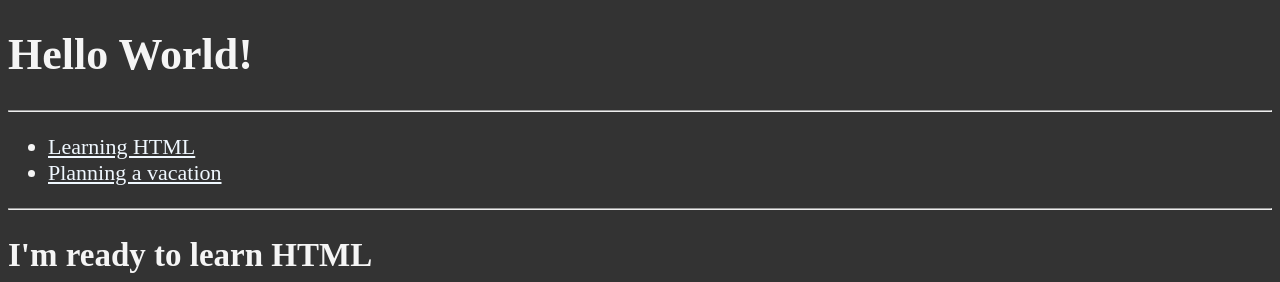
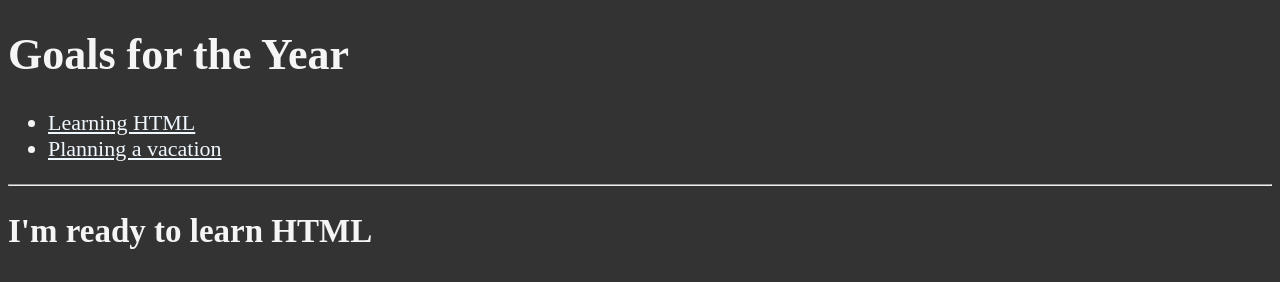
Before and after one commit to delaworla/HTML-Refresher, a plain HTML site: page 6Add Images/index.html in a window 1280 px wide. Shown: the top 282 px of the page. Drawn offline with Linux system fonts and the light colour scheme.

Commit message:
Header element

```diff
--- a/6Add Images/index.html
+++ b/6Add Images/index.html
@@ -12,9 +12,8 @@
     <link rel="stylesheet" href="main.css" type="text/css" />
   </head>
   <body>
-    <h1>Hello World!</h1>
-
-    <hr />
+    <header>
+      <h1>Goals for the Year</h1>
       <nav>
         <ul>
           <li>
@@ -25,6 +24,7 @@
           </li>
         </ul>
       </nav>
+    </header>
 
     <hr />
     <section id="html">
```
Lines whose indentation alone changed are shown as unchanged.
